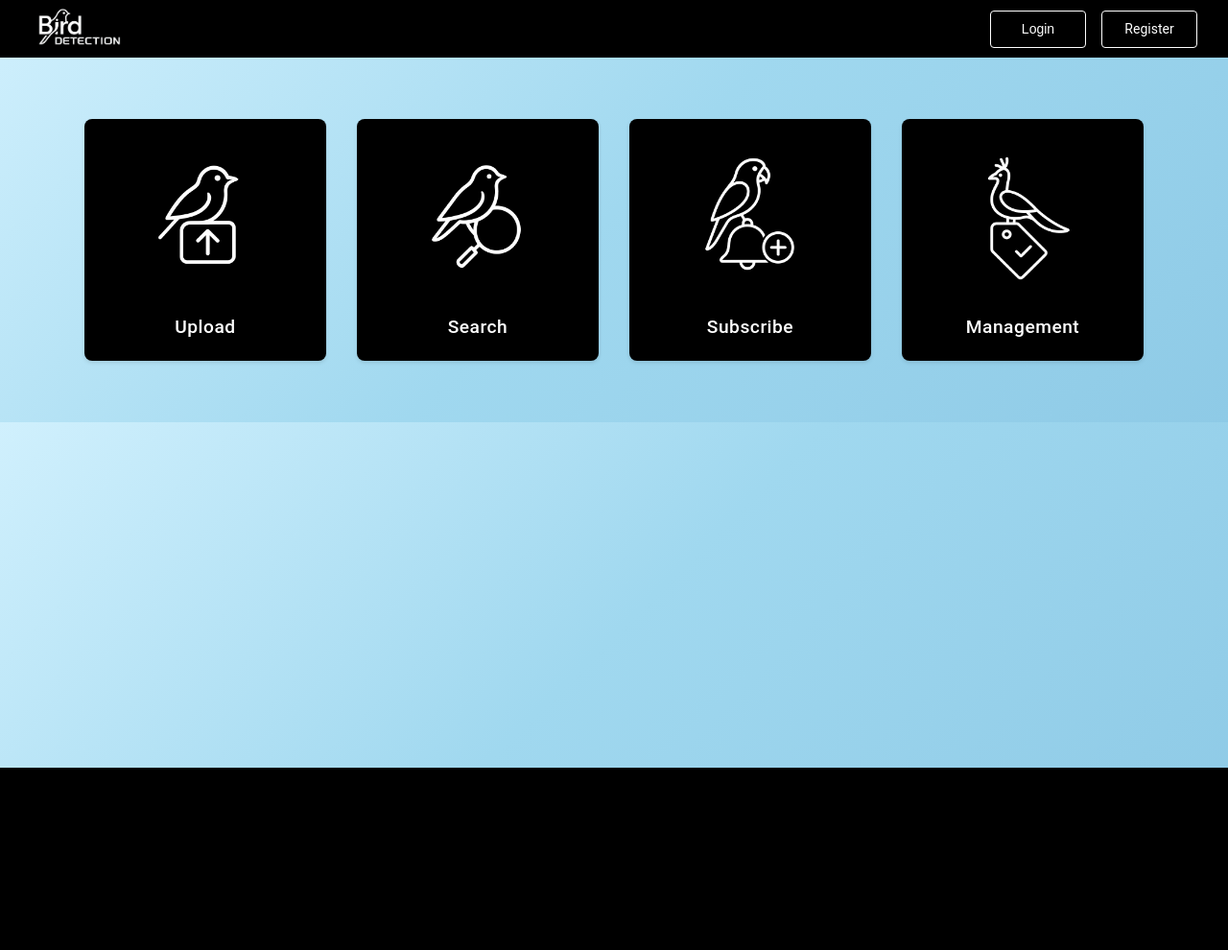
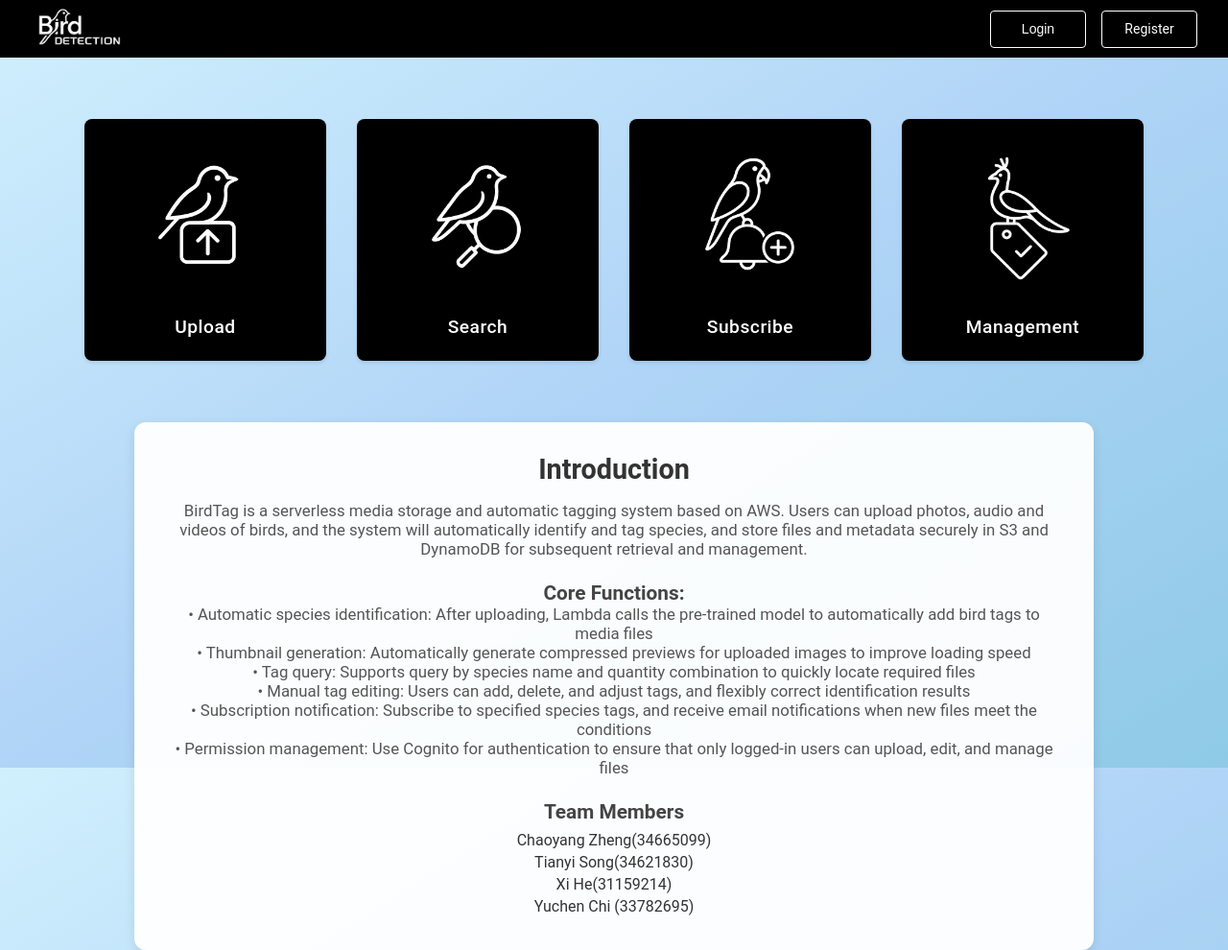
Before and after one commit to Nauxuswatchout/5225_assignment, a Flask app: page / in a window 1280 px wide. Shown: the whole page at 96% size. Before the commit the page ends 800 px from the top, so only its background shows below. Run offline with Flask 3, Linux system fonts and the light colour scheme; some libraries are stand-ins or nearby versions.

Commit message:
Update index.html

```diff
--- a/UserInterface/templates/index.html
+++ b/UserInterface/templates/index.html
@@ -58,7 +58,41 @@
     {% endif %}
 </div>
 
+<!-- Project introduction area, inserted below the card area -->
+<div class="project-description">
+    <h2>Introduction</h2>
+    <p> BirdTag is a serverless media storage and automatic tagging system based on AWS. Users can upload photos, audio and videos of birds, and the system will automatically identify and tag species, and store files and metadata securely in S3 and DynamoDB for subsequent retrieval and management.</p>
+    <p>   </p>
+    <h3>Core Functions: </h3>
+    <p>        • Automatic species identification: After uploading, Lambda calls the pre-trained model to automatically add bird tags to media files </p>
+    <p>        • Thumbnail generation: Automatically generate compressed previews for uploaded images to improve loading speed</p>
+    <p>        • Tag query: Supports query by species name and quantity combination to quickly locate required files</p>
+    <p>        • Manual tag editing: Users can add, delete, and adjust tags, and flexibly correct identification results</p>
+    <p>        • Subscription notification: Subscribe to specified species tags, and receive email notifications when new files meet the conditions</p>
+    <p>        • Permission management: Use Cognito for authentication to ensure that only logged-in users can upload, edit, and manage files</p>
+
+    <h3>Team Members</h3>
+    <ul>
+        <li>Chaoyang Zheng(34665099)</li>
+        <li>Tianyi Song(34621830)</li>
+        <li>Xi He(31159214)<li>
+        <li>Yuchen Chi (33782695)</li>
+    </ul>
+</div>
+
+<!-- CSS styles retained as is + new introduction styles -->
 <style>
+html, body {
+    height: 100%;
+    margin: 0;
+    padding: 0;
+    font-family: 'Roboto', sans-serif;
+    background: linear-gradient(to bottom right, #d0f0fd, #b0d4f7, #8ecae6);
+    background-repeat: no-repeat;
+    background-attachment: fixed;
+    background-size: cover;
+}
+
 .card-grid {
     display: grid;
     grid-template-columns: repeat(auto-fit, minmax(200px, 1fr));
@@ -151,5 +185,45 @@
     visibility: visible;
     bottom: -0.1rem;
 }
+
+/* Added new introduction area style */
+.project-description {
+    max-width: 1000px;
+    margin: 2rem auto;
+    padding: 2rem;
+    background-color: rgba(255, 255, 255, 0.95);
+    border-radius: 12px;
+    box-shadow: 0 4px 12px rgba(0,0,0,0.1);
+    text-align: center;
+}
+
+.project-description h2 {
+    font-size: 1.8rem;
+    margin-bottom: 1rem;
+    color: #333;
+}
+
+.project-description h3 {
+    font-size: 1.3rem;
+    margin-top: 1.5rem;
+    color: #444;
+}
+
+.project-description p {
+    font-size: 1.05rem;
+    color: #555;
+}
+
+.project-description ul {
+    list-style-type: none;
+    padding: 0;
+    margin-top: 0.5rem;
+}
+
+.project-description li {
+    font-size: 1rem;
+    color: #333;
+    margin: 0.25rem 0;
+}
 </style>
 {% endblock %}
```
